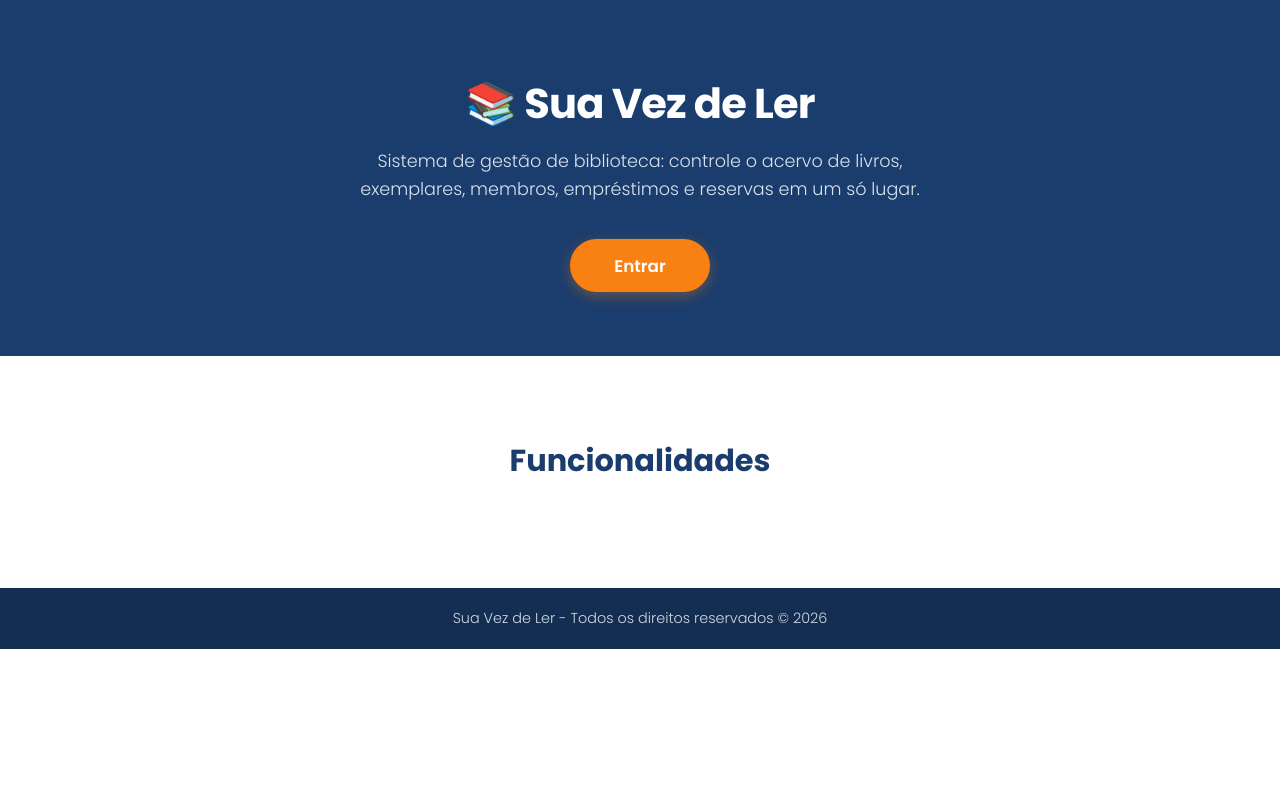
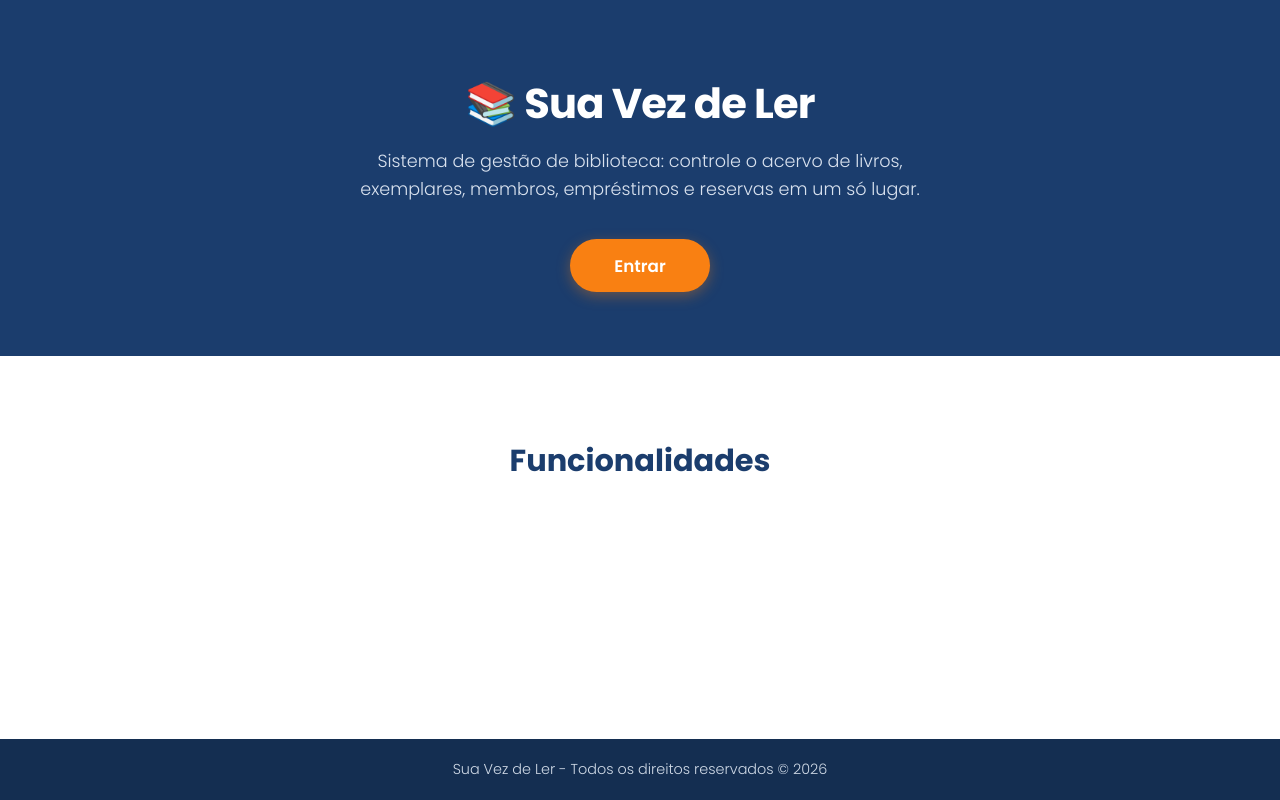
Before and after one commit to cristian-univassouras/fullstack-job-p1, a Django app: template acervo/templates/acervo/home.html in a window 1280 px wide. Run offline with Django 5.2, Linux system fonts and the light colour scheme; the template is opened without the code that fills it, so the values that code supplies are empty.

Commit message:
fixa footer da landing page no fim da viewport

```diff
--- a/acervo/static/acervo/home.css
+++ b/acervo/static/acervo/home.css
@@ -15,6 +15,9 @@ body.pagina-inicial {
     padding: 0;
     background-color: var(--moodle-fundo);
     color: var(--moodle-cinza-texto);
+    min-height: 100vh;
+    display: flex;
+    flex-direction: column;
 }
 
 .hero {
@@ -147,4 +150,5 @@ body.pagina-inicial {
     text-align: center;
     font-size: 0.9rem;
     font-weight: 300;
+    margin-top: auto;
 }
```
